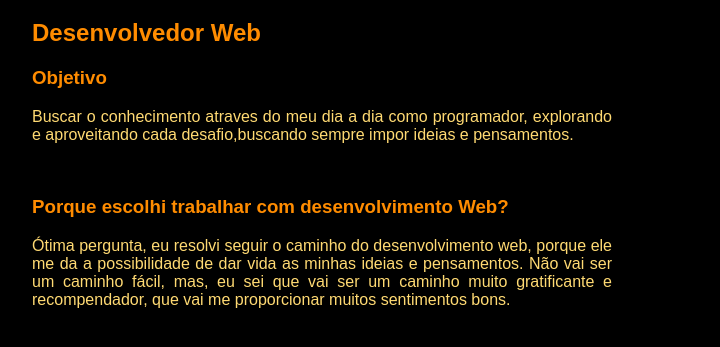
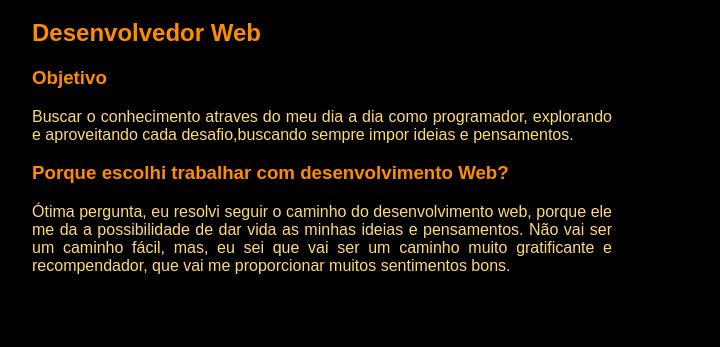
Before and after one commit to CaiqueMoreira/Apresenta-o, a plain HTML site: page index.html in a window 1280 px wide. Shown: the part 253-600 px from the top of the page, without its empty margins (26-746 px from the left). Drawn offline with Linux system fonts and the light colour scheme.

Commit message:
Update index.html

```diff
--- a/index.html
+++ b/index.html
@@ -18,7 +18,7 @@
     <div>
         <h3>Objetivo</h3>
         <p>Buscar o conhecimento atraves do meu dia a dia como programador,
-            explorando e aproveitando cada desafio,buscando sempre impor ideias e pensamentos.</p><br>
+            explorando e aproveitando cada desafio,buscando sempre impor ideias e pensamentos.</p>
         <h3>Porque escolhi trabalhar com desenvolvimento Web?</h3>
         <p>Ótima pergunta, eu resolvi seguir o caminho do desenvolvimento web, porque ele me da a possibilidade de dar
             vida as minhas ideias e pensamentos. Não vai ser um caminho fácil, mas, eu sei que vai ser um caminho muito
```
